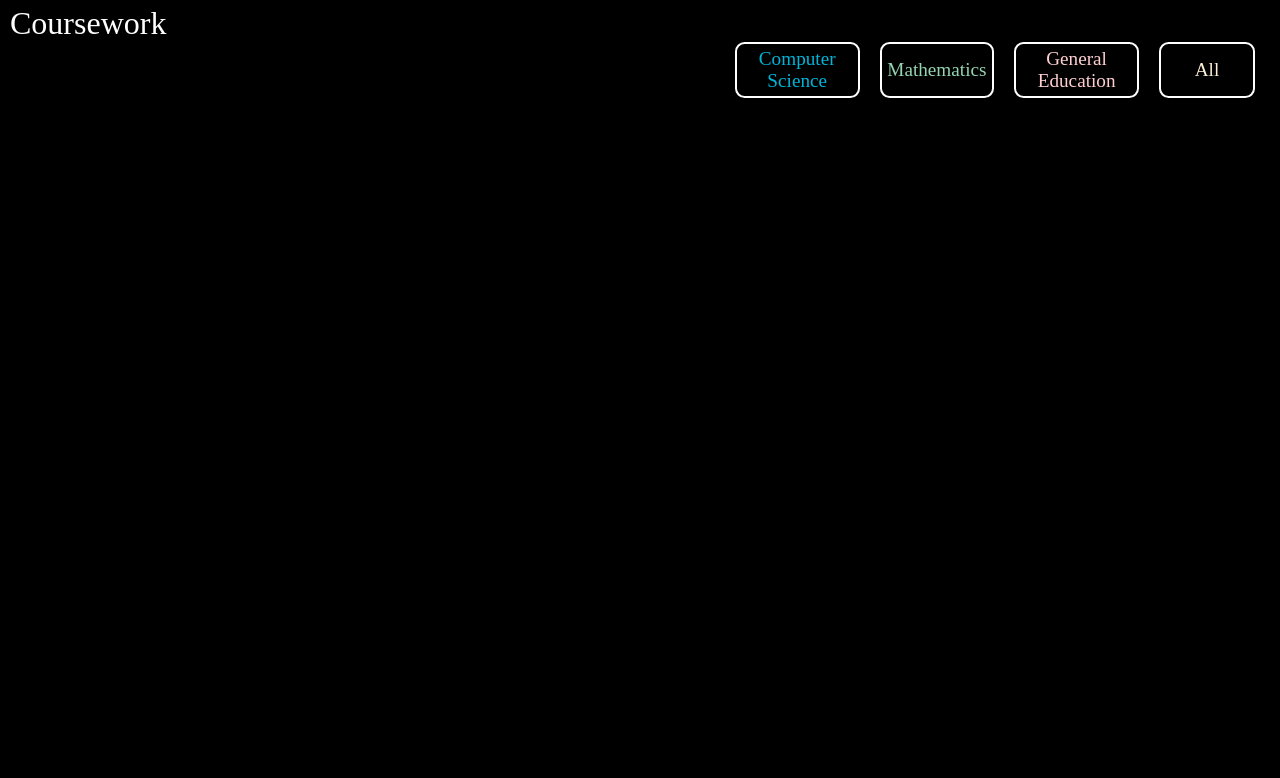
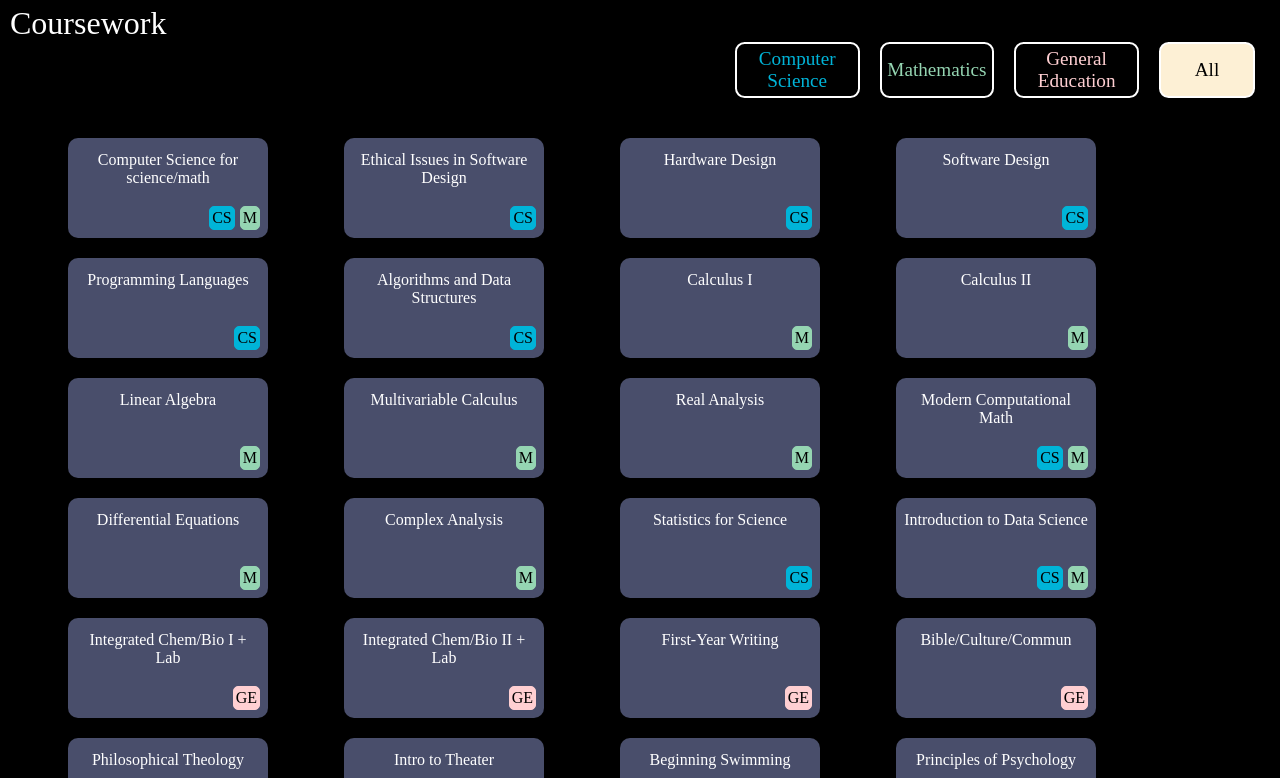
Before and after one commit to Cklotte27/Cklotte27.github.io, a Vue app in the folder ckport/: page /education in a window 1280 px wide. Shown: the part 482-1260 px from the top of the page. Before the commit the page ends 880 px from the top, so only its background shows below. Built offline with nearby package versions, Linux system fonts and the light colour scheme; a web font is replaced by a local one.

Commit message:
started working on the courses part and worked on togglefilter part

```diff
--- a/ckport/src/components/education/Dashboard.vue
+++ b/ckport/src/components/education/Dashboard.vue
@@ -5,14 +5,17 @@
 			<span class="filterOption CS">Computer <wbr>Science</span>
 			<span class="filterOption M">Mathematics</span>
 			<span class="filterOption GE">General Education</span>
-			<span class="filterOption A">All</span>
+			<span @click="toggleFilterSelection($event)" class="filterOption A selected">All</span>
 		</div>
 		<div class="panelWrapper">
 			<div class="panels">
-				<Panel key="1"></Panel>
-				<Panel key="2"></Panel>
-				<Panel key="3"></Panel>
-				<Panel key="4"></Panel>
+				<Panel
+					:title="item.title"
+					:tag="item.tag"
+					v-for="(item, index) in classes"
+					:key="index"
+				>
+				</Panel>
 			</div>
 		</div>
 	</div>
@@ -29,24 +32,129 @@
 			return {
 				classes: [
 					{
-						title: "Introduction to Computer Science",
+						title: "Computer Science for science/math",
+						tag: "CS, M"
 					},
 					{
-						title: "Algorithms and Data Structure",
+						title: " Ethical Issues in Software Design",
+						tag: "CS"
 					},
 					{
 						title: "Hardware Design",
+						tag: "CS"
 					},
 					{
 						title: "Software Design",
-					}
+						tag: "CS"
+					},
+					{
+						title: "Programming Languages",
+						tag: "CS"
+					},
+					{
+						title: "Algorithms and Data Structures",
+						tag: "CS"
+					},
+					{
+						title: "Calculus I",
+						tag: "M"
+					},
+					{
+						title: "Calculus II",
+						tag: "M"
+					},
+					{
+						title: "Linear Algebra",
+						tag: "M"
+					},
+					{
+						title: "Multivariable Calculus",
+						tag: "M"
+					},
+					{
+						title: "Real Analysis",
+						tag: "M"
+					},
+					{
+						title: "Modern Computational Math",
+						tag: "M, CS"
+					},
+					{
+						title: "Differential Equations",
+						tag: "M"
+					},
+					{
+						title: "Complex Analysis",
+						tag: "M"
+					},
+					{
+						title: "Statistics for Science",
+						tag: "CS"
+					},
+					{
+						title: " Introduction to Data Science",
+						tag: "CS, M"
+					},
+					{
+						title: "Integrated Chem/Bio I + Lab",
+						tag: "GE"
+					},
+					{
+						title: "Integrated Chem/Bio II + Lab",
+						tag: "GE"
+					},
+					{
+						title: "First-Year Writing",
+						tag: "GE"
+					},
+					{
+						title: "Bible/Culture/Commun",
+						tag: "GE"
+					},
+					{
+						title: "Philosophical Theology",
+						tag: "GE"
+					},
+					{
+						title: "Intro to Theater",
+						tag: "GE"
+					},
+					{
+						title: "Beginning Swimming",
+						tag: "GE"
+					},
+					{
+						title: "Principles of Psychology",
+						tag: "GE"
+					},
+					{
+						title: "African Literature",
+						tag: "GE"
+					},
+					{
+						title: "Management",
+						tag: "GE"
+					},
 				]
 			}
 		},
 		props: {
 		},
+		methods:{
+			toggleFilterSelection: function(event){
+				console.log(event.target.classList);
+				if(event.target.classList.contains("selected")){
+					console.log("yes")
+					var index = event.target.classList.indexOf("selected");
+					event.target.classList.splice(index,1);
+					console.log(event.target.classList);
+				}else{
+					console.log("no")
+				}
+			}
+		},
 		created: function(){
-			//console.log(this);
+			//console.log(this.classes.map(x=>x.title));
 		}
 	};
 </script>
@@ -86,59 +194,57 @@
 				padding: 0.3em 0.3em;
 				border-radius: 0.5em;
 				margin: 0 10px;
+				cursor: pointer;
 			}
 			.CS{
 				max-width: 6.5em;
 				color: #00b4d8;
+				&.selected{
+					border: 2px solid #fff;
+					color: #000;
+					background-color: #00b4d8;
+				}
 			}
 			.M{
 				max-width: 8em;
 				color: #95d5b2;
+				&.selected{
+					border: 2px solid #fff;
+					color: #000;
+					background-color: #95d5b2;
+				}
 			}
 			.GE{
 				max-width: 6.5em;
 				color: #ffcfd2;
+				&.selected{
+					border: 2px solid #fff;
+					color: #000;
+					background-color: #ffcfd2;
+				}
 			}
 			.A{
 				max-width: 6em;
 				color: #fdf0d5;
+				&.selected{
+					border: 2px solid #fff;
+					color: #000;
+					background-color: #fdf0d5;
+				}
 			}
 		}
 
+		.panelWrapper{
+			padding: 0 20px;
+			margin: 20px 0;
 
-		.top {
-			width: 100vw;
-			margin: 72px auto;
-    		padding: 20px;
-			background: rgba(234, 224, 239, 0.23);
-			border-radius: 16px;
-			box-shadow: 0 4px 30px rgba(0, 0, 0, 0.1);
-			backdrop-filter: blur(10.4px);
-			-webkit-backdrop-filter: blur(10.4px);
-
-
-			h1 {
-				font-size: 24px;
-				color: $color-text_light;
-				text-align: center;
+			.panels{
+				display: flex;
+				flex-wrap: wrap;
+				justify-content: flex-start;
 			}
 		}
 
-
-		.panels{
-			display: none;
-			flex-wrap: wrap;
-			justify-content: space-between;
-
-			.panel{
-				.panel span{
-					font-size: 12px;
-					color: #fff;
-					display: table-cell;
-					vertical-align: middle;
-				}
-			}
-		}
 
 	}
 
--- a/ckport/src/components/education/Panel.vue
+++ b/ckport/src/components/education/Panel.vue
@@ -1,7 +1,12 @@
 <template>
 	<div class="panel">
 		<div class="panelContent">
-			<span>Introduction to Computer Science</span>
+			<span>{{title}}</span>
+			<div class="tagWrapper">
+				<span v-show="isCS" class="tag cs">CS</span>
+				<span v-show="isM" class="tag m">M</span>
+				<span v-show="isGE" class="tag ge">GE</span>
+			</div>
 		</div>
 	</div>
 </template>
@@ -18,32 +23,93 @@
 			}
 		},
 		props: {
+			title: {
+				type: String,
+				required: true,
+			},
+			tag: {
+				type: String,
+				required: true,
+				default: "A"
+			},
+			grade: {
+				type: String,
+				default: "A"
+			},
+		},
+		computed:{
+			isCS: function(){
+				return this.tag.includes("CS")
+			},
+			isM: function(){
+				return this.tag.includes("M")
+			},
+			isGE: function(){
+				return this.tag.includes("GE")
+			}
 		},
 		created: function(){
-			//console.log(this);
+			//console.log(this.title);
 		}
 	};
 </script>
 
-<style>
-	.panels{
-		display: flex;
-	}
+<style lang=scss>
 	.panel{
+		margin: 0 38px;
 		margin-top: 20px;
-		width: 80px;
-		height: 75px;
+		width: 200px;
+		height: 100px;
 		background-color: #494E6B;
 		padding: 8px;
 		border-radius: 10px;
 		display: table;
-	}
 
-	.panel span{
-		font-size: 12px;
-		color: #fff;
-		display: table-cell;
-    	vertical-align: middle;
+		.panelContent{
+			display: flex;
+   			justify-content: space-between;
+			margin-top: 5px;
+			flex-direction: column;
+			height: 79px;
+
+			span{
+				font-size: 1em;
+				text-align: center;
+				color: #fff;
+				display: table-cell;
+				vertical-align: middle;
+				word-break: break-word;
+			}
+
+			.tagWrapper{
+				display: flex;
+				justify-content: flex-end;
+
+				.tag{
+					border: 1px solid #fff;
+					padding: 2px 2px;
+					border-radius: 5px;
+					margin-left: 5px;
+					&.cs{
+						background-color: #00b4d8;
+						color: #000;
+						border: 1px solid #00b4d8;
+					}
+					&.m{
+						background-color: #95d5b2;
+						color: #000;
+						border: 1px solid #95d5b2;
+					}
+					&.ge{
+						background-color: #ffcfd2;
+						color: #000;
+						border: 1px solid #ffcfd2;
+					}
+				}
+			}
+
+		}
+
 	}
 
 </style>
--- a/ckport/src/components/education/Top.vue
+++ b/ckport/src/components/education/Top.vue
@@ -17,41 +17,19 @@
 						<span class="overall">Overall GPA: 3.74</span>
 					</div>
 				</div>
-
-			</div>
-			<div class="panels">
-				<Panel key="1"></Panel>
-				<Panel key="2"></Panel>
-				<Panel key="3"></Panel>
-				<Panel key="4"></Panel>
 			</div>
 		</div>
 	</div>
 </template>
 
 <script>
-	import Panel from './Panel.vue';
 	export default {
 		name: 'Top',
 		components: {
-			Panel
 		},
 		data: function() {
 			return {
-				classes: [
-					{
-						title: "Introduction to Computer Science",
-					},
-					{
-						title: "Algorithms and Data Structure",
-					},
-					{
-						title: "Hardware Design",
-					},
-					{
-						title: "Software Design",
-					}
-				]
+
 			}
 		},
 		props: {
@@ -148,21 +126,6 @@
 
 		}
 
-		.panels{
-			display: none;
-			flex-wrap: wrap;
-			justify-content: space-between;
-
-			.panel{
-				.panel span{
-					font-size: 12px;
-					color: #fff;
-					display: table-cell;
-					vertical-align: middle;
-				}
-			}
-		}
-
 	}
 
 
```
